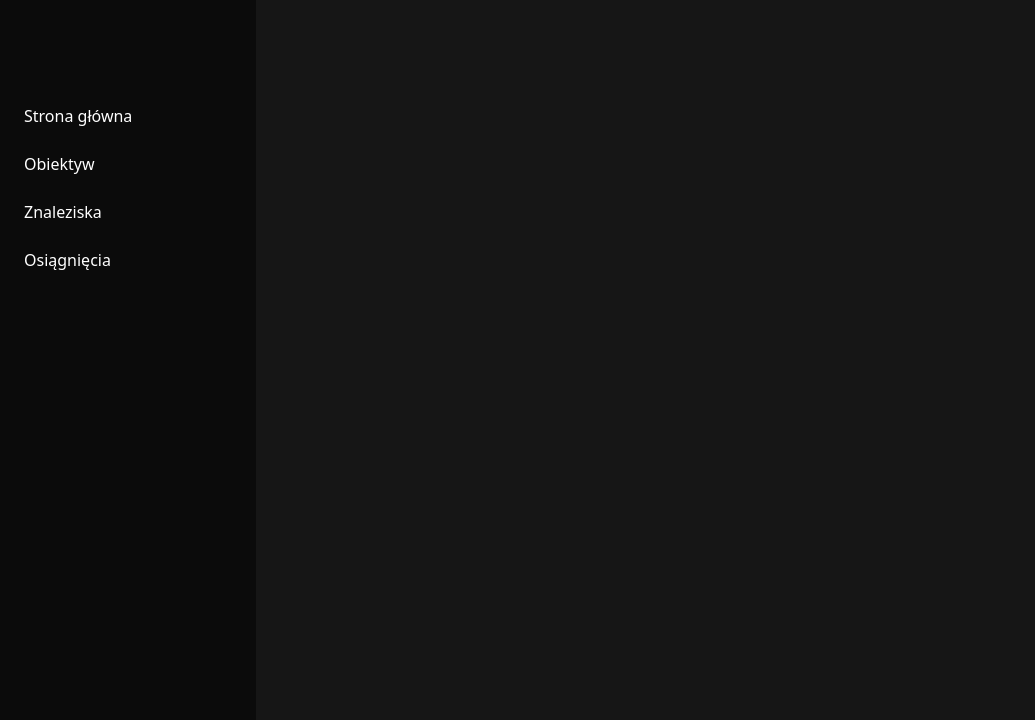
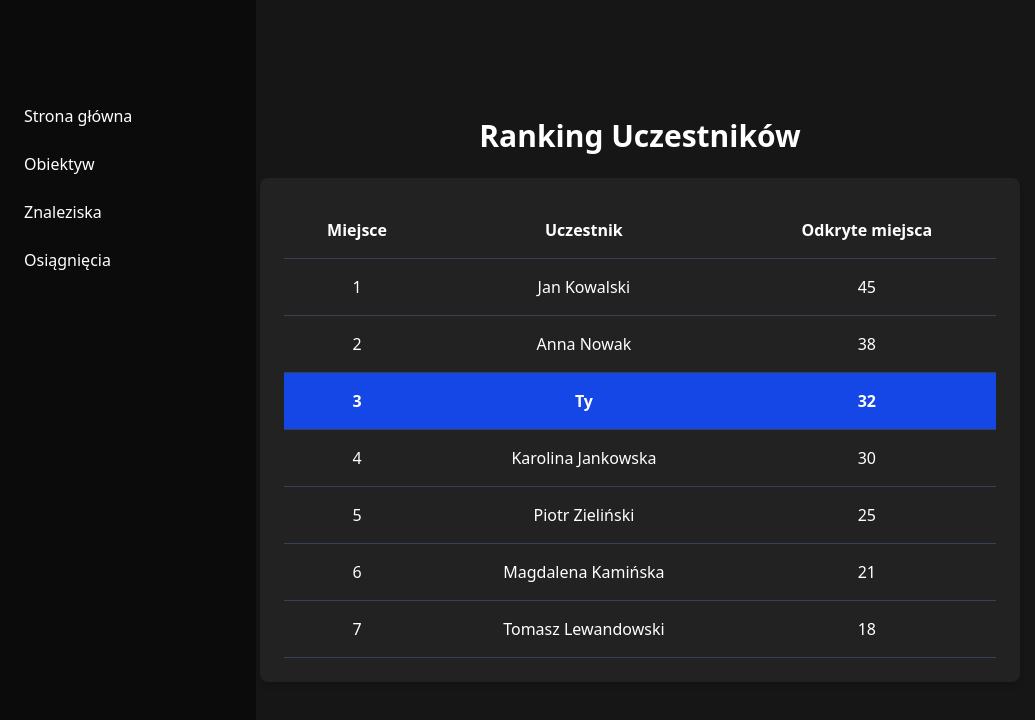
Before and after one commit to 0xNULLderef/hackathon, a React (Vite) app in the folder frontend/: page /ranking in a window 1280 px wide. Shown: the top 720 px of the page, without its empty margins (0-1035 px from the left). Built offline with nearby package versions, Linux system fonts and the light colour scheme.

Commit message:
End working on this branch

```diff
--- a/frontend/src/routes/Ranking.tsx
+++ b/frontend/src/routes/Ranking.tsx
@@ -2,6 +2,18 @@ import { useState } from 'react'
 
 const Ranking = () => {
   const [menuOpen, setMenuOpen] = useState(false)
+
+  const users = [
+    { miejsce: 1, nazwa: "Jan Kowalski", odkrycia: 45 },
+    { miejsce: 2, nazwa: "Anna Nowak", odkrycia: 38 },
+    { miejsce: 3, nazwa: "Ty", odkrycia: 32 },
+    { miejsce: 4, nazwa: "Karolina Jankowska", odkrycia: 30 },
+    { miejsce: 5, nazwa: "Piotr Zieliński", odkrycia: 25 },
+    { miejsce: 6, nazwa: "Magdalena Kamińska", odkrycia: 21 },
+    { miejsce: 7, nazwa: "Tomasz Lewandowski", odkrycia: 18 },
+  ]
+
+  const mojeMiejsce = users.find((user) => user.nazwa === "Ty");
 
   return (
     <div className="flex min-h-screen bg-gray-850 text-white">
@@ -49,6 +61,37 @@ const Ranking = () => {
           </li>
         </ul>
       </div>
+
+      {/* Ranking */}
+      <div className="flex flex-col items-center justify-center w-full max-w-3xl text-center p-1">
+        <h2 className="text-3xl font-bold mb-6">Ranking Uczestników</h2>
+
+        <div className="bg-gray-800 p-6 rounded-lg shadow-md w-full">
+          <table className="w-full text-center">
+            <thead>
+              <tr className="border-b border-gray-700">
+                <th className="p-4">Miejsce</th>
+                <th className="p-4">Uczestnik</th>
+                <th className="p-4">Odkryte miejsca</th>
+              </tr>
+            </thead>
+            <tbody>
+              {users.map((user) => (
+                <tr
+                  key={user.miejsce}
+                  className={`border-b border-gray-700 ${
+                    mojeMiejsce?.miejsce === user.miejsce ? "bg-blue-700 text-white font-bold" : "bg-gray-800"
+                  }`}
+                >
+                  <td className="p-4">{user.miejsce}</td>
+                  <td className="p-4">{user.nazwa}</td>
+                  <td className="p-4">{user.odkrycia}</td>
+                </tr>
+              ))}
+            </tbody>
+          </table>
+        </div>
+      </div>
     </div>
   )
 }
```
